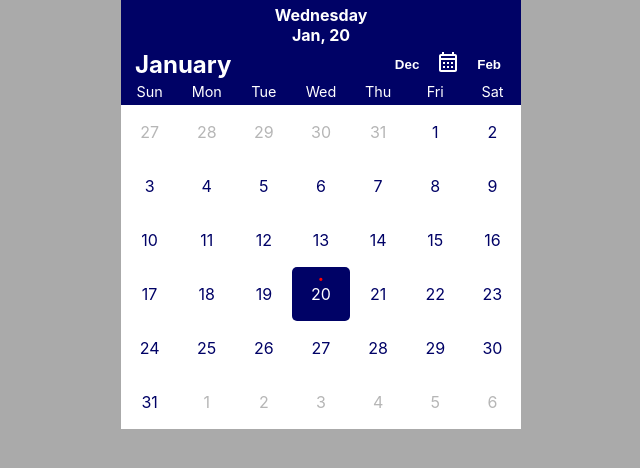
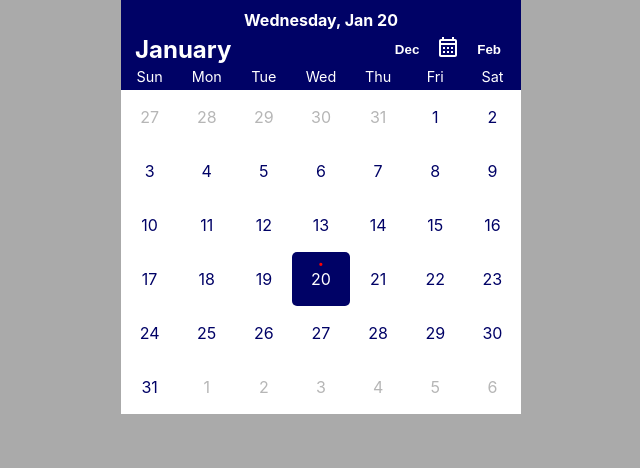
Before and after one commit to tregulovailmira/react-calendar, a React (Create React App) app: page / in a window 1280 px wide. Shown: the top 468 px of the page, without its empty margins (319-959 px from the left). Built offline with nearby package versions, Linux system fonts and the light colour scheme.

Commit message:
Fix styles currentDate and navigation

```diff
--- a/src/components/Calendar/CalendarNavigation/NavigationButton/NavigationButton.module.sass
+++ b/src/components/Calendar/CalendarNavigation/NavigationButton/NavigationButton.module.sass
@@ -1,7 +1,10 @@
-.buttonClasses
+.button
     border: none
     outline: none
     cursor: pointer
     background-color: #000266
     color: white
     font-weight: bold
+
+.button:hover
+    color: #8cb4ff
--- a/src/components/Calendar/CalendarNavigation/NavigationButton/index.jsx
+++ b/src/components/Calendar/CalendarNavigation/NavigationButton/index.jsx
@@ -3,7 +3,7 @@ import styles from './NavigationButton.module.sass';
 import cx from 'classnames';
 
 const NavigationButton = ({ onClick, children, container, title }) => {
-  const buttonStyles = cx(container, styles.buttonClasses);
+  const buttonStyles = cx(container, styles.button);
 
   return <button onClick={onClick} className={buttonStyles} title={title}>{children}</button>;
 };
--- a/src/components/Calendar/CurrentDate/CurrentDate.module.sass
+++ b/src/components/Calendar/CurrentDate/CurrentDate.module.sass
@@ -1,6 +1,6 @@
 .currentDate
     width: 100%
-    margin: 5px 0
+    margin: 10px 0 0
     font-weight: bolder
     text-align: center
     color: #ffffff
--- a/src/components/Calendar/CurrentDate/index.jsx
+++ b/src/components/Calendar/CurrentDate/index.jsx
@@ -6,8 +6,7 @@ import styles from './CurrentDate.module.sass';
 const CurrentDay = ({ currentDay }) => {
   return (
     <div className={styles.currentDate}>
-      <div>{format(currentDay, 'iiii')}</div>
-      <div>{format(currentDay, 'MMM, d')}</div>
+      <div>{format(currentDay, 'iiii, MMM d')}</div>
     </div>
   );
 };
```
Also changed, not shown: 1 other file (tests, documents, lock files or other folders).
